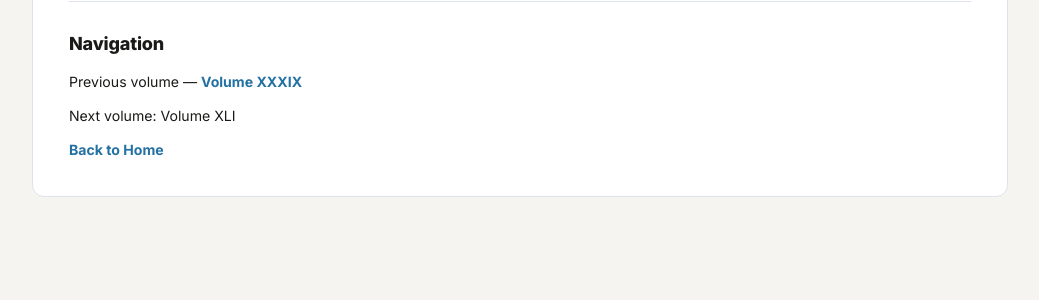
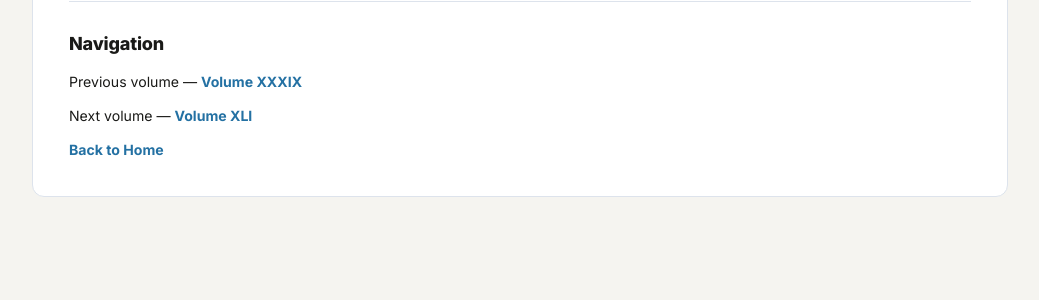
Before and after one commit to namyanyi2003/Namyanyi2003.github.io, a Jekyll site: the page volume-40.html, which Jekyll copies as it is, in a window 1280 px wide and 900 px high, scrolled down 2564 px. Shown: the part 486-786 px from the top of the window, without its empty margins (120-1159 px from the left). Built offline with Jekyll 4.4.1, drawn with Linux system fonts in a browser that asks for light colours; part of the change alters nothing that is shown.

```diff
--- a/volume-40.html
+++ b/volume-40.html
@@ -463,7 +463,7 @@
 
         <ul class="nav-list">
           <li>Previous volume — <a href="./volume-39.html">Volume XXXIX</a></li>
-          <li>Next volume: Volume XLI</li>
+          <li>Next volume — <a href="./volume-41.html">Volume XLI</a></li>
           <li><a href="./index.html">Back to Home</a></li>
         </ul>
       </div>
```
